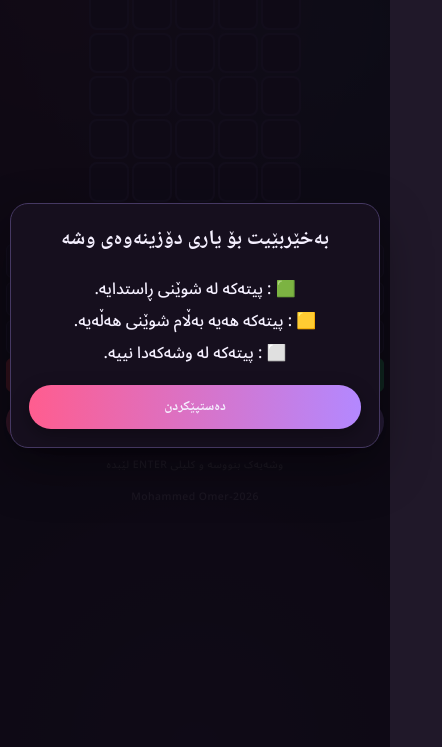
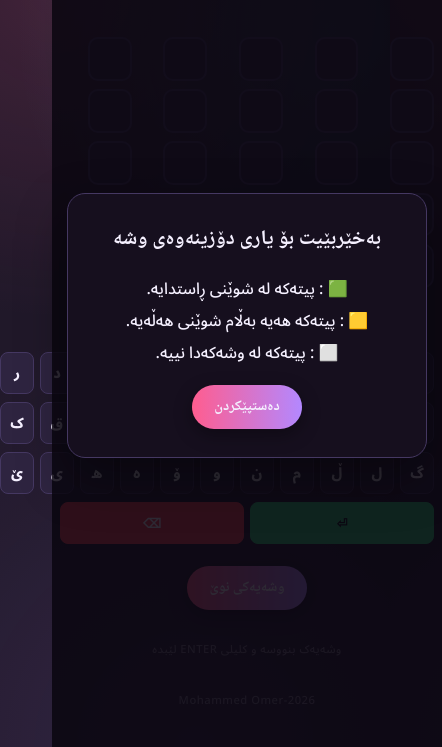
Before and after one commit to Muhamad-omer/kurdish-wordle, a plain HTML site: page index.html in a window 390 px wide. Shown: the part 97-844 px from the top of the page, 442 px wide, since content can reach past the window. Drawn offline with Linux system fonts and the light colour scheme.

Commit message:
Update index.html

```diff
--- a/index.html
+++ b/index.html
@@ -11,6 +11,7 @@
 <link href="https://fonts.googleapis.com/css2?family=Noto+Naskh+Arabic:wght@500;700&family=Noto+Sans+Arabic:wght@500;700;800&display=swap" rel="stylesheet">
 <style>
   :root {
+    --tile-size:56px;
     --bg: #201829;
     --bg-deep: #160f1e;
     --tile-empty: #2e2440;
@@ -116,16 +117,17 @@
   }
 
   .tile {
-    width: 56px;
-    height: 56px;
+    width: var(--tile-size);
+    height: var(--tile-size);
     border: 2px solid var(--tile-border);
     border-radius: 10px;
     background: var(--tile-empty);
-    display: flex;
-    align-items: center;
-    justify-content: center;
-    font-family: 'Noto Naskh Arabic', 'Noto Sans Arabic', sans-serif;
-    font-size: 1.9rem;
+    display:flex;
+    align-items:center;
+    justify-content:center;
+    font-family:'Noto Naskh Arabic','Noto Sans Arabic',sans-serif;
+    font-size:calc(var(--tile-size)*0.55);
+
     font-weight: 700;
     transition: transform 0.12s ease, border-color 0.12s ease;
     position: relative;
@@ -331,23 +333,15 @@
     justify-content: center;
   }
 @media (max-width:600px){
-html,body{margin:0;padding:0;overflow-x:hidden;height:100%;}
-body{padding:8px 6px 12px;}
-header{margin-bottom:6px;}
-h1{font-size:1.9rem;line-height:1.2;}
-.subtitle{font-size:.75rem;}
-#board{gap:3px;margin:8px 0;}
-.row{gap:3px;}
-.tile{width:min(calc((100vw - 28px)/8),40px);height:min(calc((100vw - 28px)/8),40px);font-size:1.25rem;border-radius:8px;}
-#message{min-height:18px;margin:4px 0 8px;font-size:.9rem;}
-#keyboard{width:100%;gap:4px;margin-top:4px;}
-.krow{width:100%;max-width:100%;gap:3px;}
-.key{flex:1;min-width:0;height:34px;padding:0;font-size:.82rem;border-radius:6px;}
-#key-ENTER,#key-DEL{flex:2.3;height:34px;font-size:.75rem;}
-#controls{width:100%;margin-top:8px;}
-.btn{width:100%;padding:10px;font-size:.85rem;}
-.modal{padding:18px;max-width:95%;}
-footer{margin-top:10px;font-size:.65rem;}
+body{padding:12px 8px 24px;}
+#board{width:100%;max-width:100vw;}
+.row{gap:4px;}
+.tile{width:min(calc((100vw - 40px)/8),48px);height:min(calc((100vw - 40px)/8),48px);font-size:1.5rem;}
+#keyboard{width:100%;}
+.krow{width:100%;max-width:100%;}
+.key{height:42px;font-size:.9rem;padding:0 2px;}
+#key-ENTER,#key-DEL{flex:2.2;font-size:.8rem;}
+footer{font-size:.7rem;text-align:center;}
 }
 </style>
 </head>
@@ -613,6 +607,10 @@
   function newGame() {
     word = WORDS[Math.floor(Math.random() * WORDS.length)];
     wordLength = word.length;
+    const mobile=window.innerWidth<=600;
+    let size=mobile?Math.min(48,Math.floor((window.innerWidth-32)/wordLength))
+                   :Math.min(56,Math.floor((window.innerWidth-250)/wordLength));
+    document.documentElement.style.setProperty("--tile-size",size+"px");
     currentGuess = "";
     attempt = 0;
     gameOver = false;
@@ -694,7 +692,14 @@
 
   buildKeyboard();
   document.getElementById("startGameBtn").onclick=()=>document.getElementById("welcomeOverlay").style.display="none";
-  newGame();
+
+window.addEventListener("resize",()=>{
+ const mobile=window.innerWidth<=600;
+ let size=mobile?Math.min(48,Math.floor((window.innerWidth-32)/wordLength))
+                :Math.min(56,Math.floor((window.innerWidth-250)/wordLength));
+ document.documentElement.style.setProperty("--tile-size",size+"px");
+});
+newGame();
 })();
 </script>
 
```
